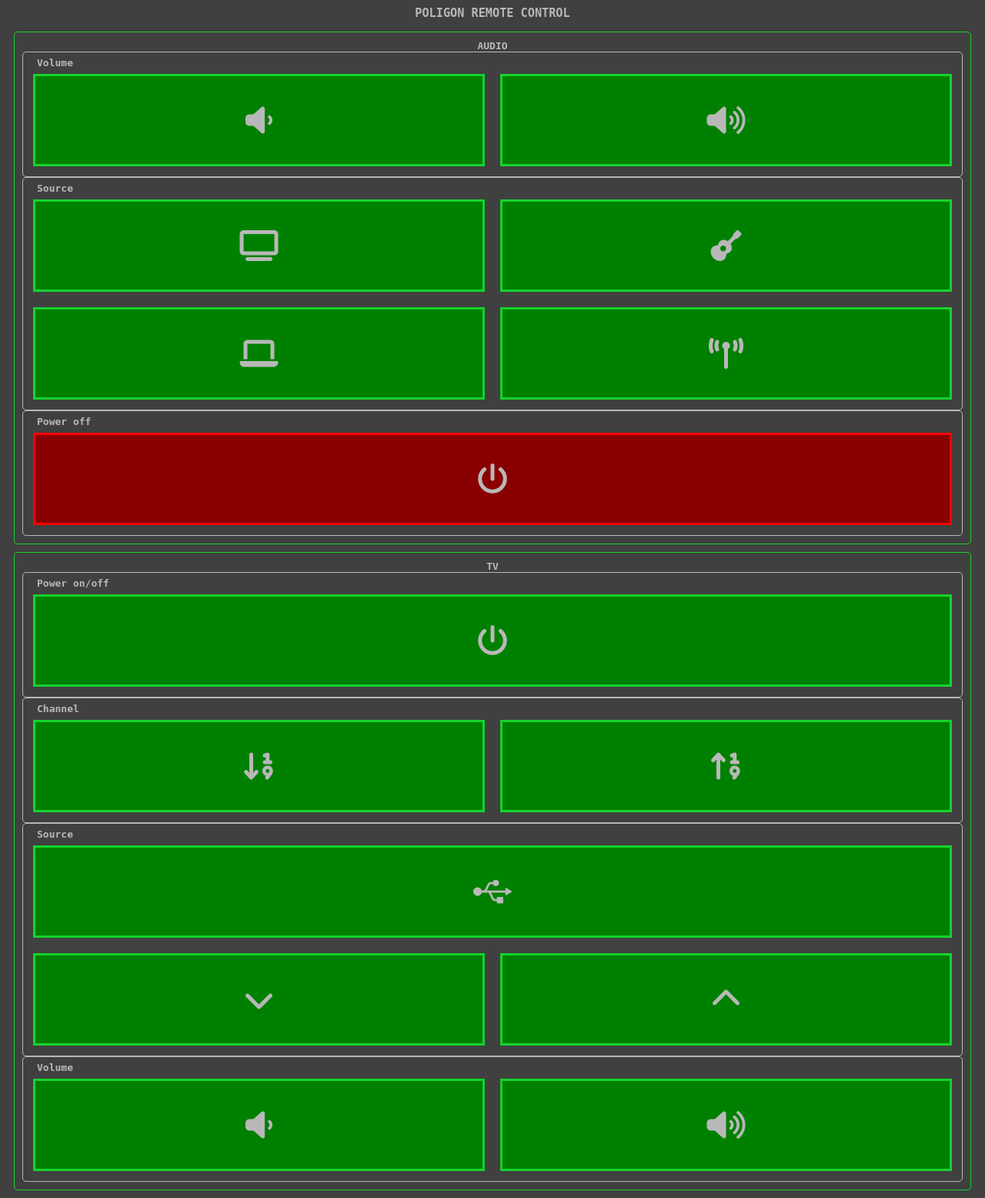
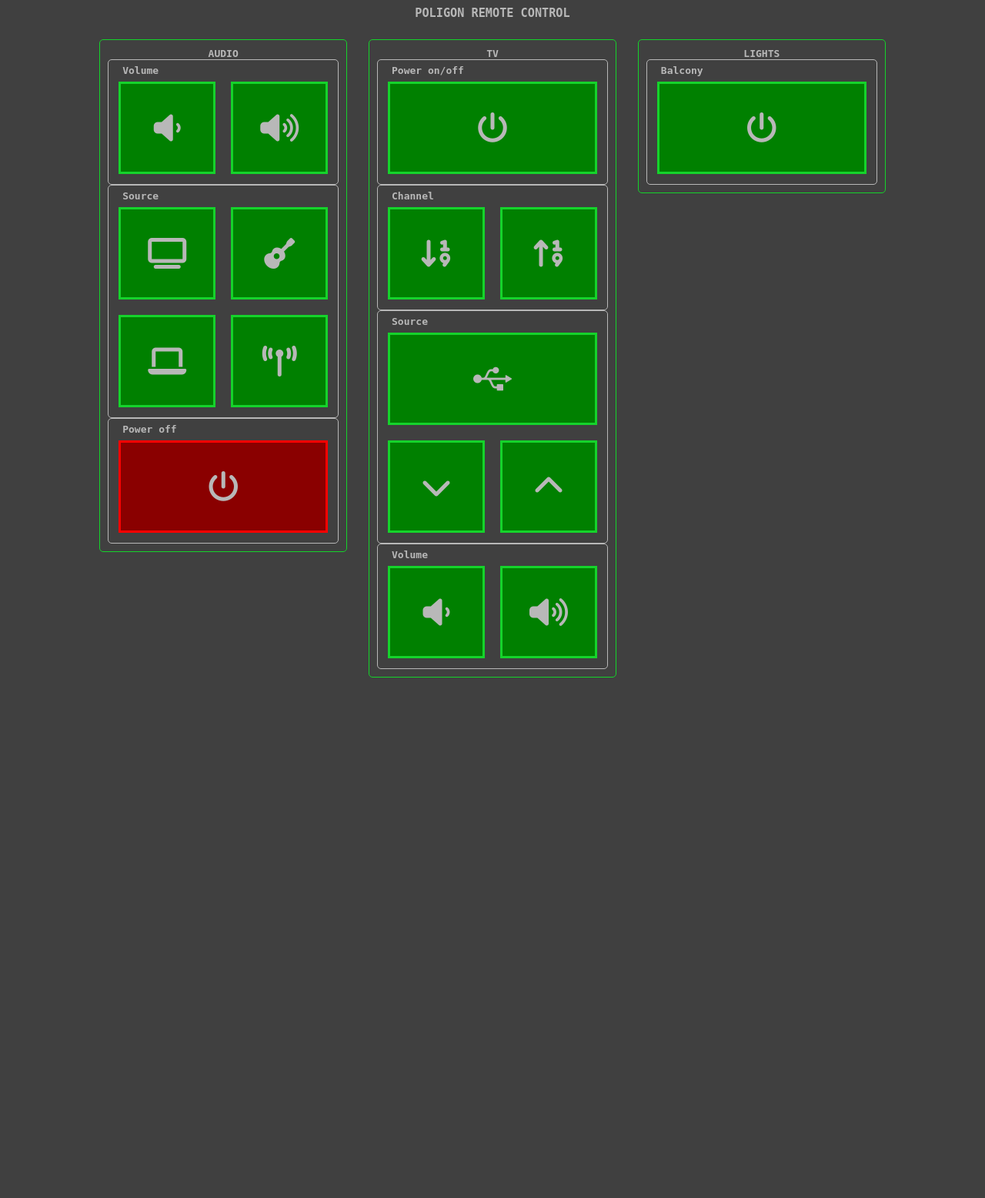
Before and after one commit to marcin93w/remote-control, a Django app: page / in a window 1280 px wide. Shown: the whole page at 77% size. After the commit the page ends 880 px from the top, so only its background shows below. Run offline with Django 3.2, Linux system fonts and the light colour scheme; some libraries are stand-ins or nearby versions.

Commit message:
Added lights section

```diff
--- a/irremote/irremoteapp/templates/index.html
+++ b/irremote/irremoteapp/templates/index.html
@@ -1,6 +1,5 @@
 <html>
 <head>
-<!-- <link rel="stylesheet" href="https://use.fontawesome.com/releases/v5.12.0/css/all.css" integrity="sha384-B4dIYHKNBt8Bc12p+WXckhzcICo0wtJAoU8YZTY5qE0Id1GSseTk6S+L3BlXeVIU" crossorigin="anonymous"> -->
     <script src="https://kit.fontawesome.com/0549145fa9.js" crossorigin="anonymous"></script>
     <title>Poligon remote control</title>
     <meta name="viewport" content="width=device-width, user-scalable=no" />
@@ -10,6 +9,7 @@
         color: #b8b8b8;
         font-family: monospace;
         font-weight: bold;
+        text-align:center;
     }
     .title {
         text-align: center;
@@ -23,6 +23,10 @@
         margin: 10px;
         border: thin solid #15d32b;
         border-radius: 5px;
+        width: 300px;
+        display: inline-block;
+        vertical-align: top;
+        text-align: left;
     }
     .subsection {
         padding: 3px;
@@ -71,9 +75,9 @@
     }
     </style>
 </head>
-<body onload="ChangePilot">
+<body>
     <span class="title"><h3>Poligon Remote Control</h3></span>
-    <div id=radio class="section">
+    <div id="radio" class="section">
         <div class="title">Audio</div>
         <div class="subsection">
             <div class="description">Volume</div>
@@ -115,7 +119,7 @@
             </div>
         </div>
     </div>
-    <div id=tv class="section">
+    <div id="tv" class="section">
         <div class="title">TV</div>
         <div class="subsection">
             <div class="description">Power on/off</div>
@@ -162,5 +166,16 @@
             </div>
         </div>
     </div>
+    <div class="section">
+        <div class="title">Lights</div>
+        <div class="subsection">
+            <div class="description">Balcony</div>
+            <div class="grid-table">
+                <button class="btn center" onclick='fetch("http://192.168.0.213:2137/toggleLight", { mode: "no-cors"})'>
+                    <i class="fas icon fa-power-off"></i>
+                </button>
+            </div>
+        </div>
+    </div>
 </body>
 </html>
```
